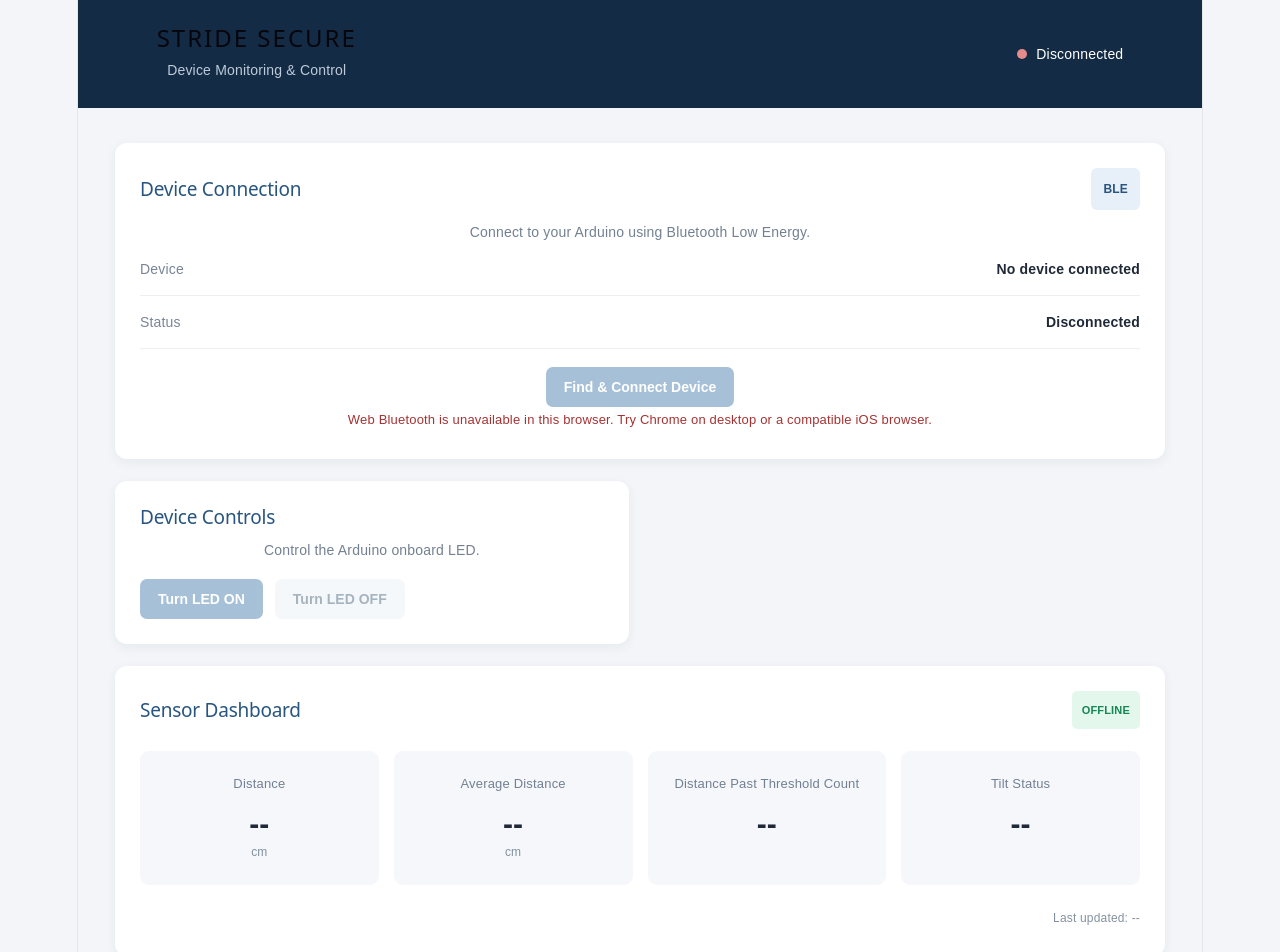
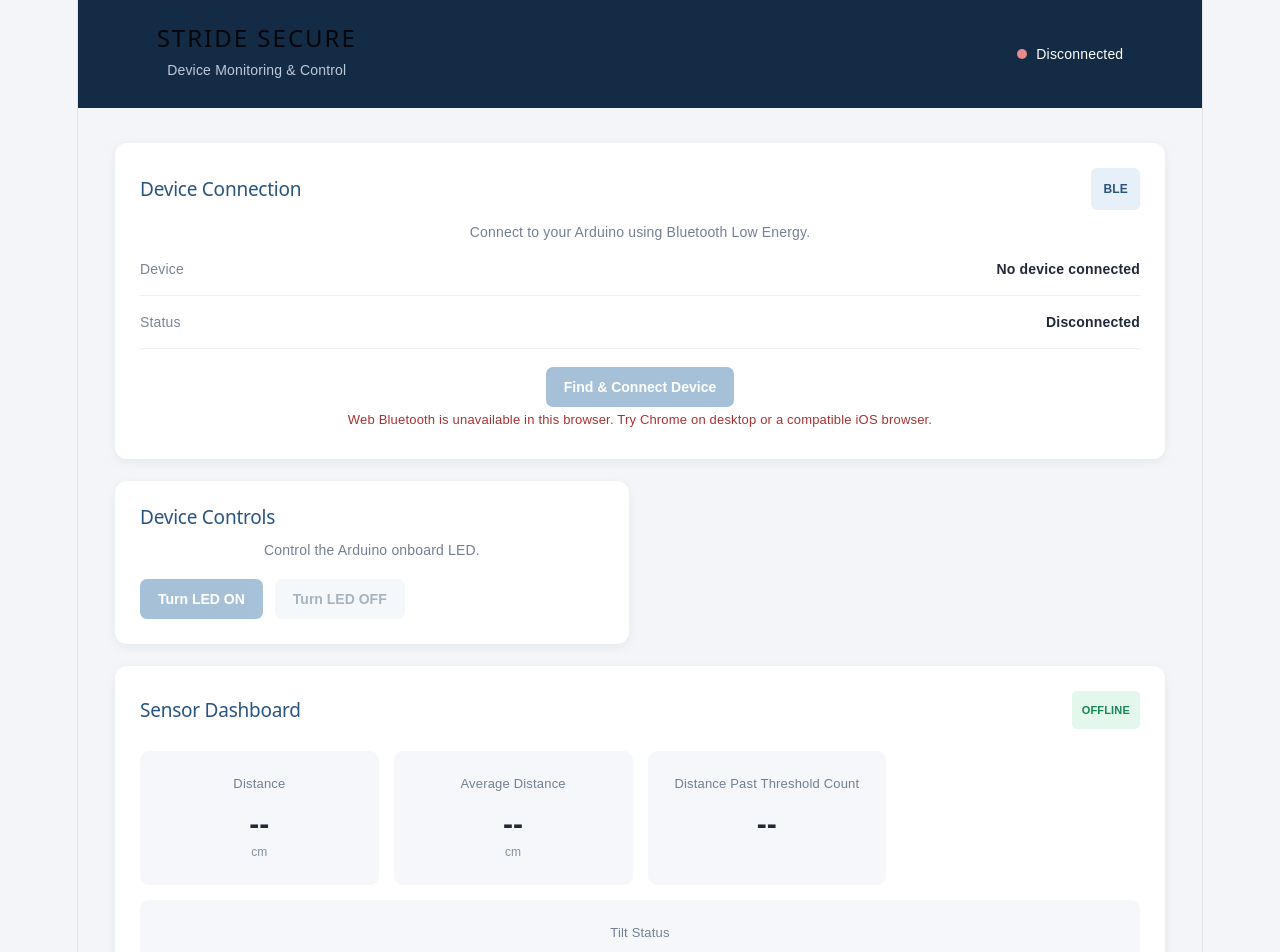
Before and after one commit to Janinez2/Stride-Secure, a React (Vite) app in the folder code/web/: page / in a window 1280 px wide. Shown: the top 952 px of the page. Built offline with nearby package versions, Linux system fonts and the light colour scheme.

Commit message:
fixed proximity sensor led and tilit status layout

```diff
--- a/code/web/src/App.css
+++ b/code/web/src/App.css
@@ -203,6 +203,10 @@ button:not(:disabled):hover {
   padding: 20px;
 }
 
+.tilt-status-card {
+  grid-column: 1 / -1;
+}
+
 .sensor-label {
   display: block;
   color: #728093;
--- a/code/web/src/App.tsx
+++ b/code/web/src/App.tsx
@@ -251,7 +251,7 @@ function App() {
               </div>
             </div>
 
-            <div className="sensor-card">
+            <div className="sensor-card tilt-status-card">
               <span className="sensor-label">
                 Tilt Status
               </span>
```
Also changed, not shown: 1 other file (tests, documents, lock files or other folders).
